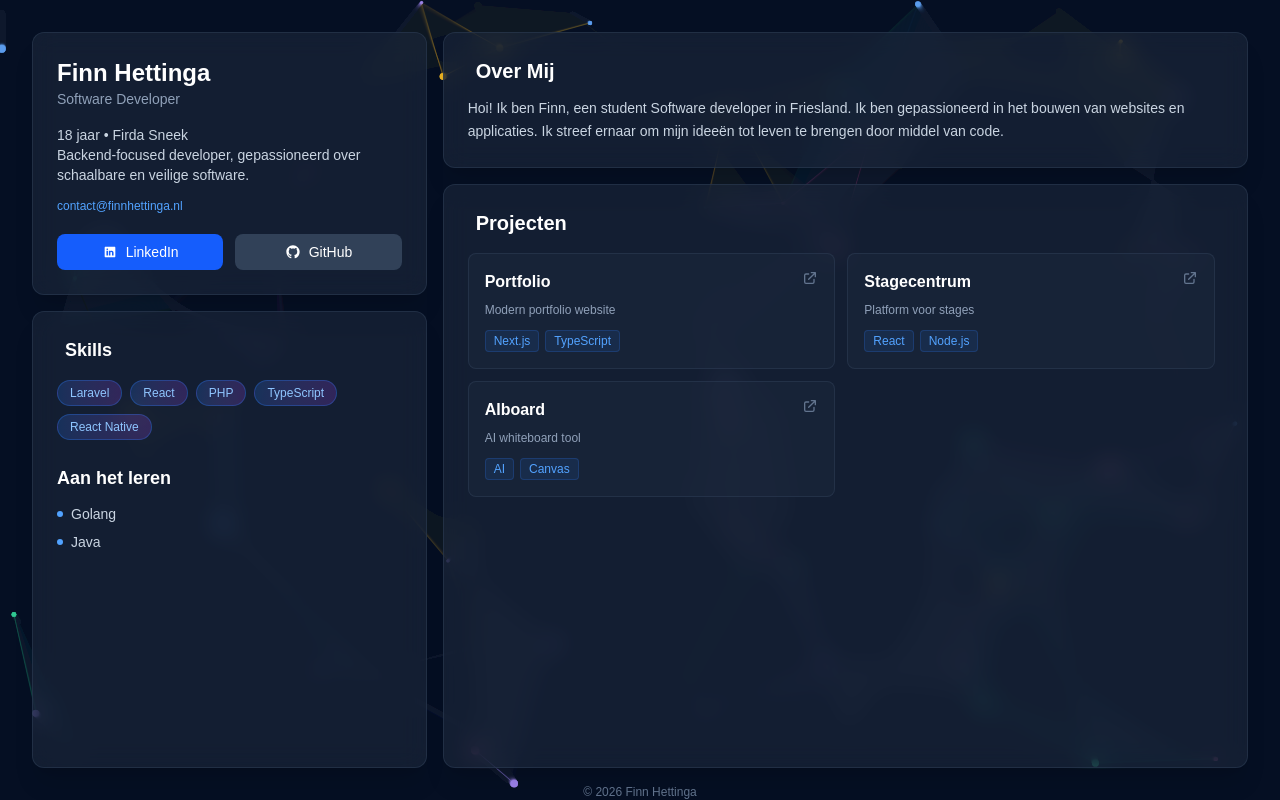
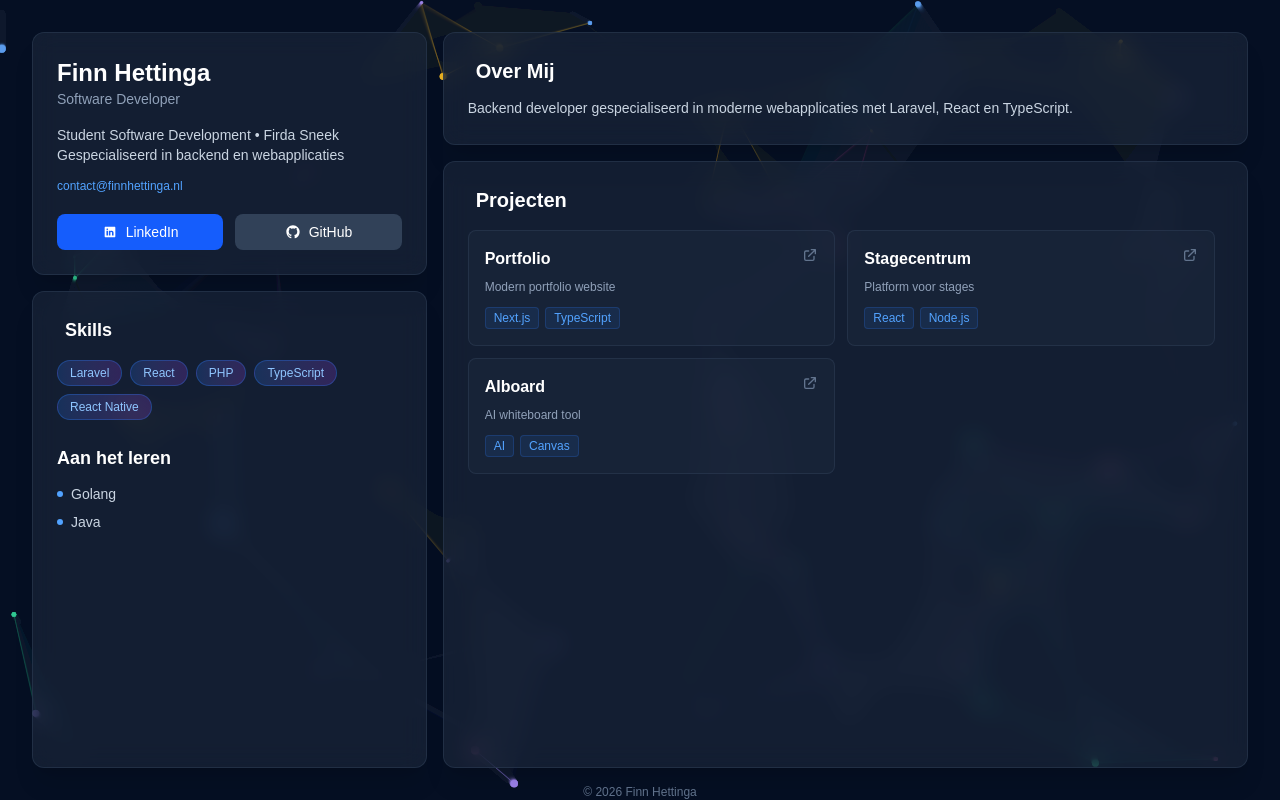
Before and after one commit to finnhet/portfolio, a Next.js app: page / in a window 1280 px wide. Built offline with nearby package versions, Linux system fonts and the light colour scheme.

Commit message:
tekst aangepast

```diff
--- a/src/app/page.tsx
+++ b/src/app/page.tsx
@@ -188,8 +188,8 @@ export default function Home() {
               </div>
 
               <p className="text-xs md:text-sm text-slate-300 mb-2">
-                18 jaar • Firda Sneek<br />
-                Backend-focused developer, gepassioneerd over schaalbare en veilige software.
+                Student Software Development • Firda Sneek
+                Gespecialiseerd in backend en webapplicaties
               </p>
 
               <a
@@ -243,9 +243,7 @@ export default function Home() {
                 <span className="text-xl md:text-2xl"></span>Over Mij
               </h2>
               <p className="text-xs md:text-sm text-slate-300 leading-relaxed">
-                Hoi! Ik ben Finn, een student Software developer in Friesland.
-                Ik ben gepassioneerd in het bouwen van websites en applicaties.
-                Ik streef ernaar om mijn ideeën tot leven te brengen door middel van code.
+                Backend developer gespecialiseerd in moderne webapplicaties met Laravel, React en TypeScript.
               </p>
             </Card>
 
```
